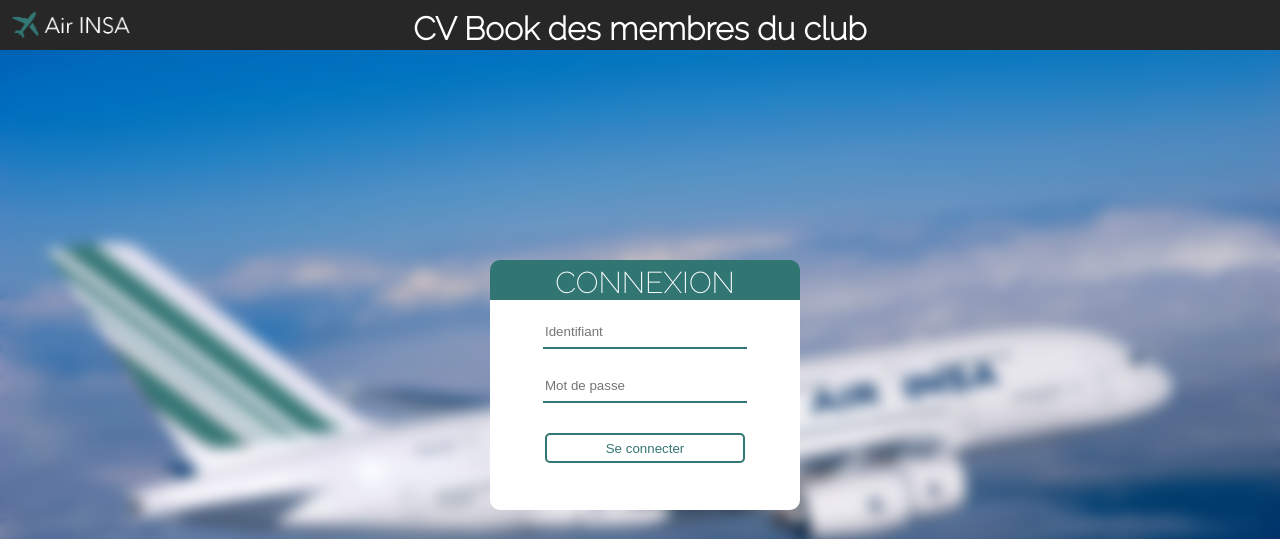
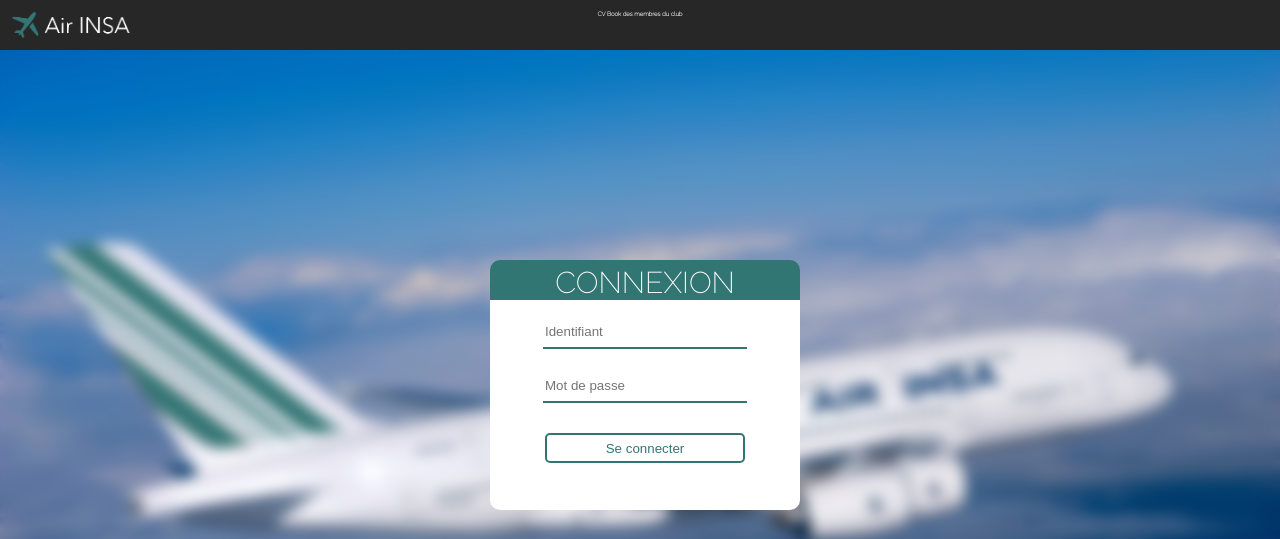
Before and after one commit to killianmarty/airinsa, a PHP site: page /cvbook/index.php in a window 1280 px wide. Shown: the top 539 px of the page. Run offline with PHP 8.4, Linux system fonts and the light colour scheme.

Commit message:
cvbook header

```diff
--- a/cvbook/index.php
+++ b/cvbook/index.php
@@ -169,7 +169,7 @@
       height: 30px;
       margin: 0px;
       align-self: center;
-      font-size: 2em;
+      font-size: 10%
     }
 
     header span{
```
